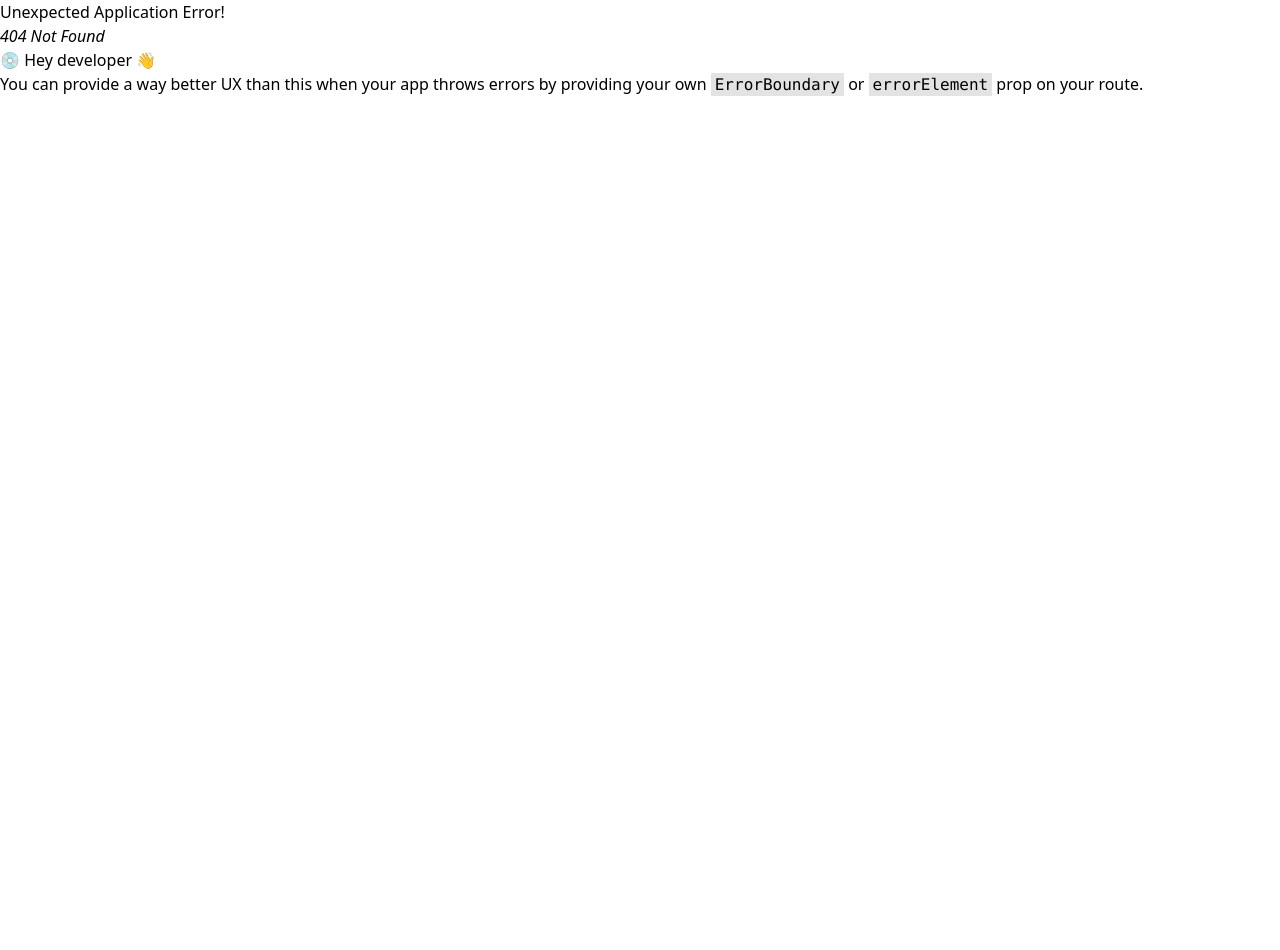
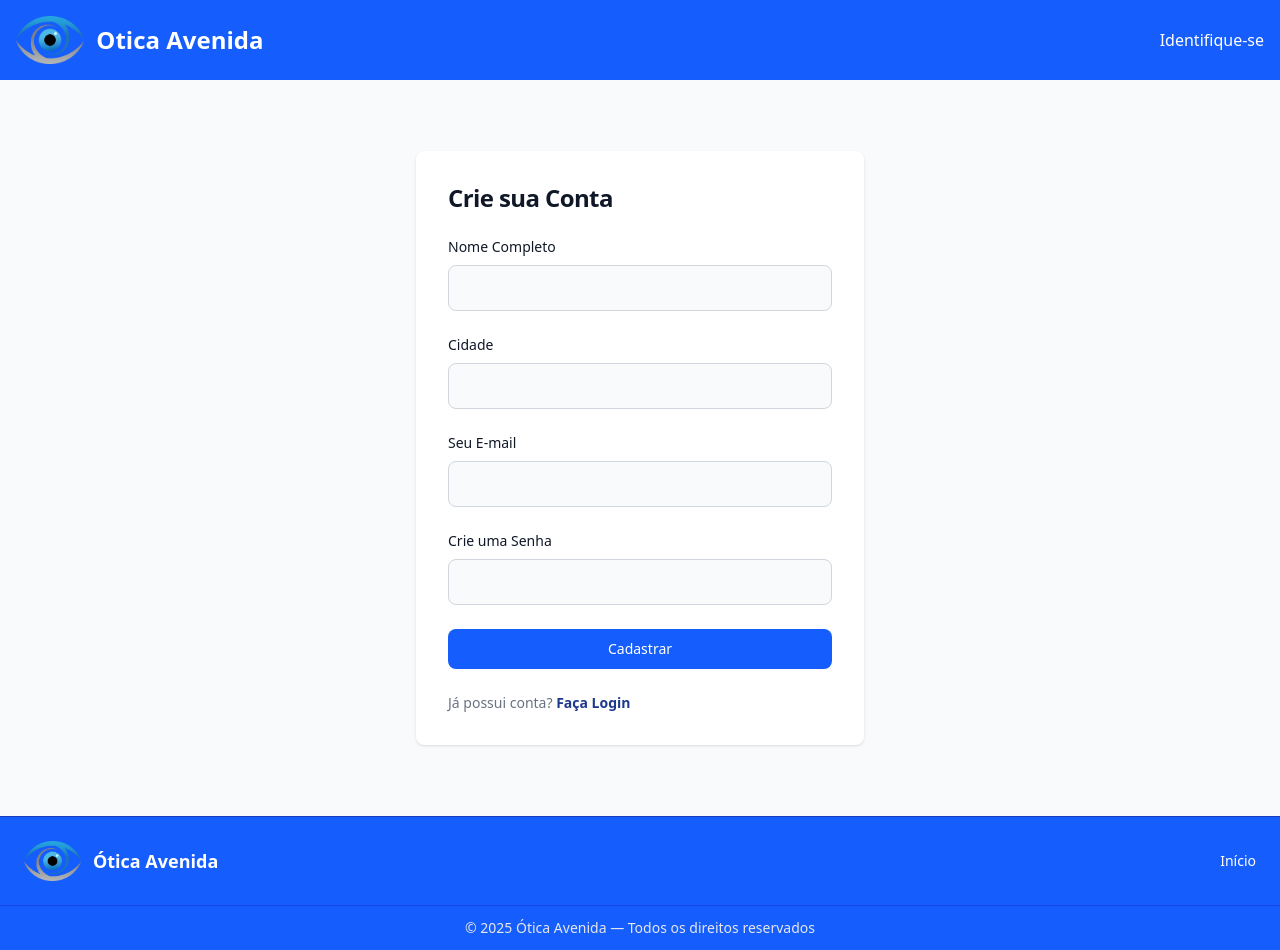
Before and after one commit to Devantier2002/Trabalho-LNEFRONT, a React (Vite) app: page /cadastro in a window 1280 px wide. Before the commit this address had no page. Before the commit the page ends 800 px from the top, so only its background shows below. Built offline with nearby package versions, Linux system fonts and the light colour scheme.

Commit message:
compra funcionando

```diff
--- a/src/App.tsx
+++ b/src/App.tsx
@@ -41,7 +41,7 @@ export default function App() {
       <InputPesquisa setOculos={setOculos} />
       <div className="max-w-7xl mx-auto">
         <h1 className="mb-4 text-4xl font-extrabold leading-none tracking-tight text-gray-900 md:text-5xl lg:text-6xl dark:text-black">
-          Óculos <span className="underline underline-offset-3 decoration-8 decoration-purple-400 dark:decoration-purple-600">em destaque</span>
+          Óculos <span className="underline underline-offset-3 decoration-8 decoration-blue-400 dark:decoration-blue-600">em destaque</span>
         </h1>
         <div className="grid grid-cols-1 sm:grid-cols-2 md:grid-cols-3 gap-3">
           {listaOculos}
--- /dev/null
+++ b/src/Cadastro.tsx
@@ -0,0 +1,129 @@
+import { useForm } from "react-hook-form"
+import { useNavigate } from "react-router-dom"
+import { toast } from "sonner"
+
+type Inputs = {
+  nome: string
+  cidade: string
+  email: string
+  senha: string
+}
+
+const apiUrl = import.meta.env.VITE_API_URL
+
+export default function Cadastro() {
+  const { register, handleSubmit, reset } = useForm<Inputs>()
+  const navigate = useNavigate()
+
+  async function cadastrarCliente(data: Inputs) {
+    try {
+      const response = await fetch(`${apiUrl}/clientes`, {
+        headers: { "Content-Type": "application/json" },
+        method: "POST",
+        body: JSON.stringify(data)
+      })
+
+      if (response.status === 201) {
+        toast.success("Cadastro realizado com sucesso! Faça login para continuar.")
+        reset()
+        navigate("/login")
+      } else {
+        toast.error("Erro ao cadastrar. Verifique os dados e tente novamente.")
+      }
+    } catch (err) {
+      toast.error("Erro de conexão com o servidor.")
+    }
+  }
+
+  return (
+    <section className="bg-gray-50 dark:bg-gray-900 min-h-[calc(100vh-64px)] flex items-center justify-center">
+      <div className="w-full max-w-md bg-white rounded-lg shadow dark:border dark:bg-gray-800 dark:border-gray-700">
+        <div className="p-6 space-y-4 md:space-y-6 sm:p-8">
+          <h1 className="text-xl font-bold leading-tight tracking-tight text-gray-900 md:text-2xl dark:text-white">
+            Crie sua Conta
+          </h1>
+          <form
+            className="space-y-4 md:space-y-6"
+            onSubmit={handleSubmit(cadastrarCliente)}
+          >
+            <div>
+              <label
+                htmlFor="nome"
+                className="block mb-2 text-sm font-medium text-gray-900 dark:text-white"
+              >
+                Nome Completo
+              </label>
+              <input
+                type="text"
+                id="nome"
+                className="bg-gray-50 border border-gray-300 text-gray-900 rounded-lg focus:ring-blue-600 focus:border-blue-600 block w-full p-2.5 dark:bg-gray-700 dark:border-gray-600 dark:placeholder-gray-400 dark:text-white dark:focus:ring-blue-500 dark:focus:border-blue-500"
+                required
+                {...register("nome")}
+              />
+            </div>
+            <div>
+              <label
+                htmlFor="nome"
+                className="block mb-2 text-sm font-medium text-gray-900 dark:text-white"
+              >
+                Cidade
+              </label>
+              <input
+                type="text"
+                id="nome"
+                className="bg-gray-50 border border-gray-300 text-gray-900 rounded-lg focus:ring-blue-600 focus:border-blue-600 block w-full p-2.5 dark:bg-gray-700 dark:border-gray-600 dark:placeholder-gray-400 dark:text-white dark:focus:ring-blue-500 dark:focus:border-blue-500"
+                required
+                {...register("cidade")}
+              />
+            </div>
+            <div>
+              <label
+                htmlFor="email"
+                className="block mb-2 text-sm font-medium text-gray-900 dark:text-white"
+              >
+                Seu E-mail
+              </label>
+              <input
+                type="email"
+                id="email"
+                className="bg-gray-50 border border-gray-300 text-gray-900 rounded-lg focus:ring-blue-600 focus:border-blue-600 block w-full p-2.5 dark:bg-gray-700 dark:border-gray-600 dark:placeholder-gray-400 dark:text-white dark:focus:ring-blue-500 dark:focus:border-blue-500"
+                required
+                {...register("email")}
+              />
+            </div>
+            <div>
+              <label
+                htmlFor="senha"
+                className="block mb-2 text-sm font-medium text-gray-900 dark:text-white"
+              >
+                Crie uma Senha
+              </label>
+              <input
+                type="password"
+                id="senha"
+                className="bg-gray-50 border border-gray-300 text-gray-900 rounded-lg focus:ring-blue-600 focus:border-blue-600 block w-full p-2.5 dark:bg-gray-700 dark:border-gray-600 dark:placeholder-gray-400 dark:text-white dark:focus:ring-blue-500 dark:focus:border-blue-500"
+                required
+                {...register("senha")}
+              />
+            </div>
+            <button
+              type="submit"
+              className="w-full text-white bg-blue-600 hover:bg-blue-700 focus:ring-4 focus:outline-none focus:ring-blue-300 font-medium rounded-lg text-sm px-5 py-2.5 text-center dark:bg-blue-600 dark:hover:bg-blue-700 dark:focus:ring-blue-800"
+            >
+              Cadastrar
+            </button>
+            <p className="text-sm font-light text-gray-500 dark:text-gray-400">
+              Já possui conta?{" "}
+              <a
+                href="/login"
+                className="font-bold text-blue-900 hover:underline dark:text-blue-400"
+              >
+                Faça Login
+              </a>
+            </p>
+          </form>
+        </div>
+      </div>
+    </section>
+  )
+}
--- a/src/Layout.tsx
+++ b/src/Layout.tsx
@@ -2,6 +2,7 @@ import Titulo from './components/Titulo.tsx'
 import { Outlet } from 'react-router-dom'
 
 import { Toaster } from 'sonner'
+import Rodape from './components/Rodape.tsx'
 
 export default function Layout() {
   return (
@@ -9,6 +10,7 @@ export default function Layout() {
       <Titulo />
       <Outlet />
       <Toaster richColors position="top-center" />
+      <Rodape/>
     </>
   )
 }
--- a/src/Login.tsx
+++ b/src/Login.tsx
@@ -94,11 +94,11 @@ export default function Login() {
                                 </div>
                                 <a href="#" className="text-sm font-medium text-primary-600 hover:underline dark:text-primary-500">Esqueceu sua senha?</a>
                             </div>
-                            <button type="submit" className="w-full text-white bg-purple-600 hover:bg-purple-700 focus:ring-4 focus:outline-none focus:ring-orange-300 font-medium rounded-lg text-sm px-5 py-2.5 text-center dark:bg-blue-600 dark:hover:bg-blue-700 dark:focus:ring-blue-800">
+                            <button type="submit" className="w-full text-white bg-blue-600 hover:bg-blue-700 focus:ring-4 focus:outline-none focus:ring-orange-300 font-medium rounded-lg text-sm px-5 py-2.5 text-center dark:bg-blue-600 dark:hover:bg-blue-700 dark:focus:ring-blue-800">
                                 Entrar
                             </button>
                             <p className="text-sm font-light text-gray-500 dark:text-gray-400">
-                                Ainda não possui conta? <a href="#" className="font-medium text-primary-600 hover:underline dark:text-primary-500">Cadastre-se</a>
+                                Ainda não possui conta? <a href="cadastro" className="font-medium text-primary-600 hover:underline dark:text-primary-500">Cadastre-se</a>
                             </p>
                         </form>
                     </div>
--- a/src/MinhasVendas.tsx
+++ b/src/MinhasVendas.tsx
@@ -62,7 +62,7 @@ export default function Vendas() {
     return (
         <section className="max-w-7xl mx-auto">
             <h1 className="mb-6 mt-4 text-3xl font-extrabold leading-none tracking-tight text-gray-900 md:text-4xl lg:text-5xl dark:text-white">
-                Minhas <span className="underline underline-offset-3 decoration-8 decoration-purple-400 dark:decoration-purple-600">Compras</span></h1>
+                Minhas <span className="underline underline-offset-3 decoration-8 decoration-blue-400 dark:decoration-blue-600">Compras</span></h1>
 
             {vendas.length === 0 ?
                 <h2 className="mb-4 mt-10 text-3xl font-extrabold leading-none tracking-tight text-gray-900 md:text-4xl dark:text-white">
--- /dev/null
+++ b/src/components/Rodape.tsx
@@ -0,0 +1,34 @@
+import { Link } from "react-router-dom"
+
+export default function Rodape() {
+    return (
+        <footer className="border-t border-blue-800 bg-blue-600 dark:bg-black dark:border-black ">
+            <div className="max-w-screen-xl mx-auto px-6 py-6 flex flex-col md:flex-row items-center justify-between">
+
+                {/* Logo + Nome */}
+                <Link to="/" className="flex items-center space-x-3 rtl:space-x-reverse mb-4 md:mb-0">
+                    <img src="./pngegg.png" className="h-10" alt="Logo Ótica Avenida" />
+                    <span className="self-center text-lg font-semibold whitespace-nowrap text-white">
+                        Ótica Avenida
+                    </span>
+                </Link>
+
+                {/* Links úteis */}
+                <ul className="flex flex-wrap gap-6 text-sm font-medium text-white">
+                    <li>
+                        <Link to="/" className="hover:text-purple-300">
+                            Início
+                        </Link>
+                    </li>
+
+
+                </ul>
+            </div>
+
+            {/* Linha final */}
+            <div className="border-t border-blue-700 dark:border-gray-700 text-center py-3 text-sm text-gray-200 dark:text-gray-400">
+                © {new Date().getFullYear()} Ótica Avenida — Todos os direitos reservados
+            </div>
+        </footer>
+    )
+}
--- a/src/components/Titulo.tsx
+++ b/src/components/Titulo.tsx
@@ -17,11 +17,11 @@ export default function Titulo() {
     }
 
     return (
-        <nav className="border-purple-800 bg-purple-600 dark:bg-black dark:border-black">
+        <nav className="border-blue-800 bg-blue-600 dark:bg-black dark:border-black">
             <div className="max-w-screen-xl flex flex-wrap items-center justify-between mx-auto p-4">
                 <Link to="/" className="flex items-center space-x-3 rtl:space-x-reverse">
                     <img src="./pngegg.png" className="h-12" alt="Logo Herbie" />
-                    <span className="self-center text-2xl font-semibold whitespace-nowrap text-black">
+                    <span className="self-center text-2xl font-semibold whitespace-nowrap text-white">
                         Otica Avenida
                     </span>
                 </Link>
@@ -32,23 +32,23 @@ export default function Titulo() {
                     </svg>
                 </button>
                 <div className="hidden w-full md:block md:w-auto" id="navbar-solid-bg">
-                    <ul className="flex flex-col font-medium mt-4 rounded-lg bg-black md:space-x-8 rtl:space-x-reverse md:flex-row md:mt-0 md:border-0 md:bg-transparent dark:bg-black md:dark:bg-transparent dark:border-black">
+                    <ul className="flex flex-col font-medium mt-4 rounded-lg bg-black md:space-x-16 rtl:space-x-reverse md:flex-row md:mt-0 md:border-0 md:bg-transparent dark:bg-black md:dark:bg-transparent dark:border-black">
                         <li>
                             {cliente.id ?
                                 <>
-                                    <span className="text-black">
+                                    <span className="text-white">
                                         {cliente.nome}
-                                    </span>&nbsp;&nbsp;
-                                    <Link to="/minhasVendas" className="text-black font-bold bg-purple-800 hover:bg-purple-900 focus:ring-2 focus:outline-none focus:ring-purple-400 rounded-lg text-sm w-full sm:w-auto px-3 py-2 text-center dark:bg-gray-900 dark:hover:bg-gray-800 dark:focus:ring-gray-700">
+                                    </span>
+                                    <Link to="/minhasVendas" className="text-white font-bold bg-blue-800 hover:bg-blue-900 focus:ring-2 focus:outline-none focus:ring-blue-400 rounded-lg text-sm w-full sm:w-auto px-3 py-2 mx-4 text-center dark:bg-gray-900 dark:hover:bg-gray-800 dark:focus:ring-gray-700">
                                         Minhas Compras
-                                    </Link>&nbsp;&nbsp;
-                                    <span className="cursor-pointer font-bold text-gray-300"
+                                    </Link>
+                                    <span className="cursor-pointer text-white font-bold bg-blue-800 hover:bg-blue-900 focus:ring-2 focus:outline-none focus:ring-blue-400 rounded-lg text-sm w-full sm:w-auto px-3 py-2 mx-4 text-center dark:bg-gray-900 dark:hover:bg-gray-800 dark:focus:ring-gray-700"
                                         onClick={clienteSair}>
                                         Sair
                                     </span>
                                 </>
                                 :
-                                <Link to="/login" className="block py-2 px-3 md:p-0 text-black rounded-sm hover:bg-purple-700 md:hover:bg-transparent md:border-0 md:hover:text-purple-300 dark:text-white md:dark:hover:text-purple-400 dark:hover:bg-gray-800 dark:hover:text-white md:dark:hover:bg-transparent">
+                                <Link to="/login" className="block py-2 px-3 md:p-0 text-white rounded-sm hover:bg-blue-700 md:hover:bg-transparent md:border-0 md:hover:text-blue-300 dark:text-white md:dark:hover:text-blue-400 dark:hover:bg-gray-800 dark:hover:text-white md:dark:hover:bg-transparent">
                                     Identifique-se
                                 </Link>
                             }
--- a/src/main.tsx
+++ b/src/main.tsx
@@ -6,7 +6,7 @@ import App from './App.tsx'
 import Login from './Login.tsx'
 import Detalhes from './Detalhes.tsx'
 import MinhasVendas from './MinhasVendas.tsx'
-
+import Cadastro from './Cadastro.tsx'
 import Layout from './Layout.tsx'
 import { createBrowserRouter, RouterProvider } from 'react-router-dom'
 
@@ -17,8 +17,9 @@ const rotas = createBrowserRouter([
     children: [
       { index: true, element: <App /> },
       { path: 'login', element: <Login /> },
-  { path: 'detalhes/:oculosId', element: <Detalhes /> },
+      { path: 'detalhes/:oculosId', element: <Detalhes /> },
       { path: 'minhasVendas', element: <MinhasVendas /> },
+      { path: 'cadastro', element: <Cadastro /> },
     ],
   },
 ])
```
Also changed, not shown: src/Detalhes.tsx (+52 -26 lines), src/MinhasPropostas.tsx (added), src/components/CardVeiculo.tsx (added), 1 other file (tests, documents, lock files or other folders).
